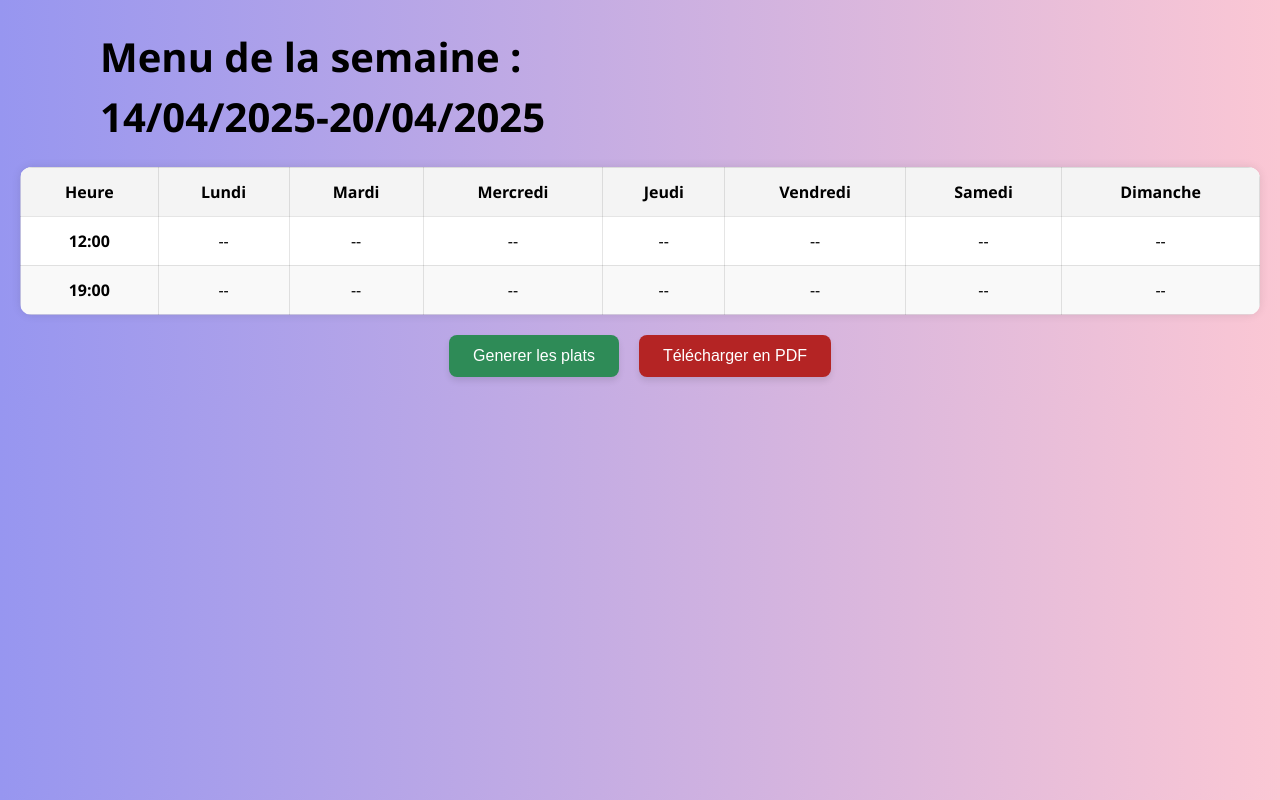
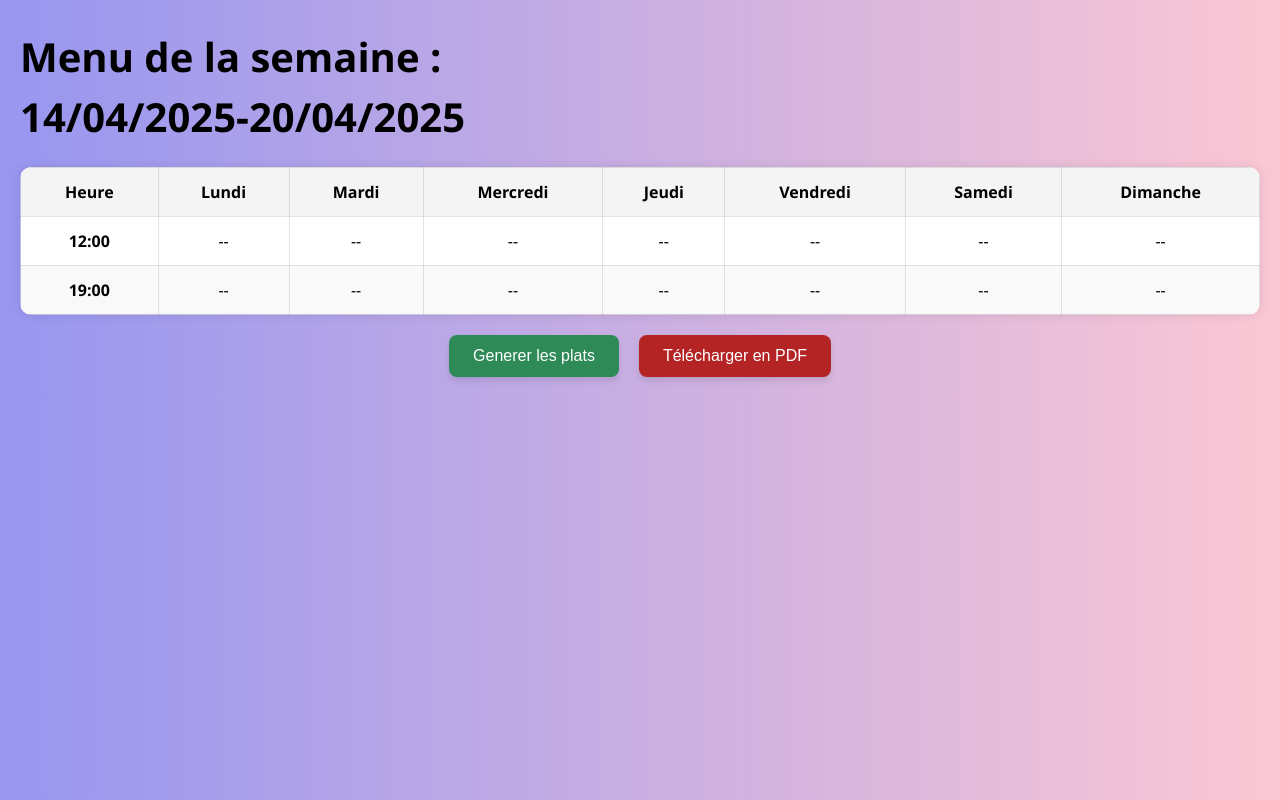
Before and after one commit to TheRealGalaxyy/cookingWeb, a plain HTML site: page index.html in a window 1280 px wide. Drawn offline with Linux system fonts and the light colour scheme.

Commit message:
🐛 Ptit fix titre

```diff
--- a/index.html
+++ b/index.html
@@ -12,7 +12,7 @@
 <body>
 
     <div id="pdfContent">
-        <h1 id="title" style="margin-left: 80px;"></h1>
+        <h1 id="title"></h1>
 
         <div class="table-responsive">
             <table>
```
